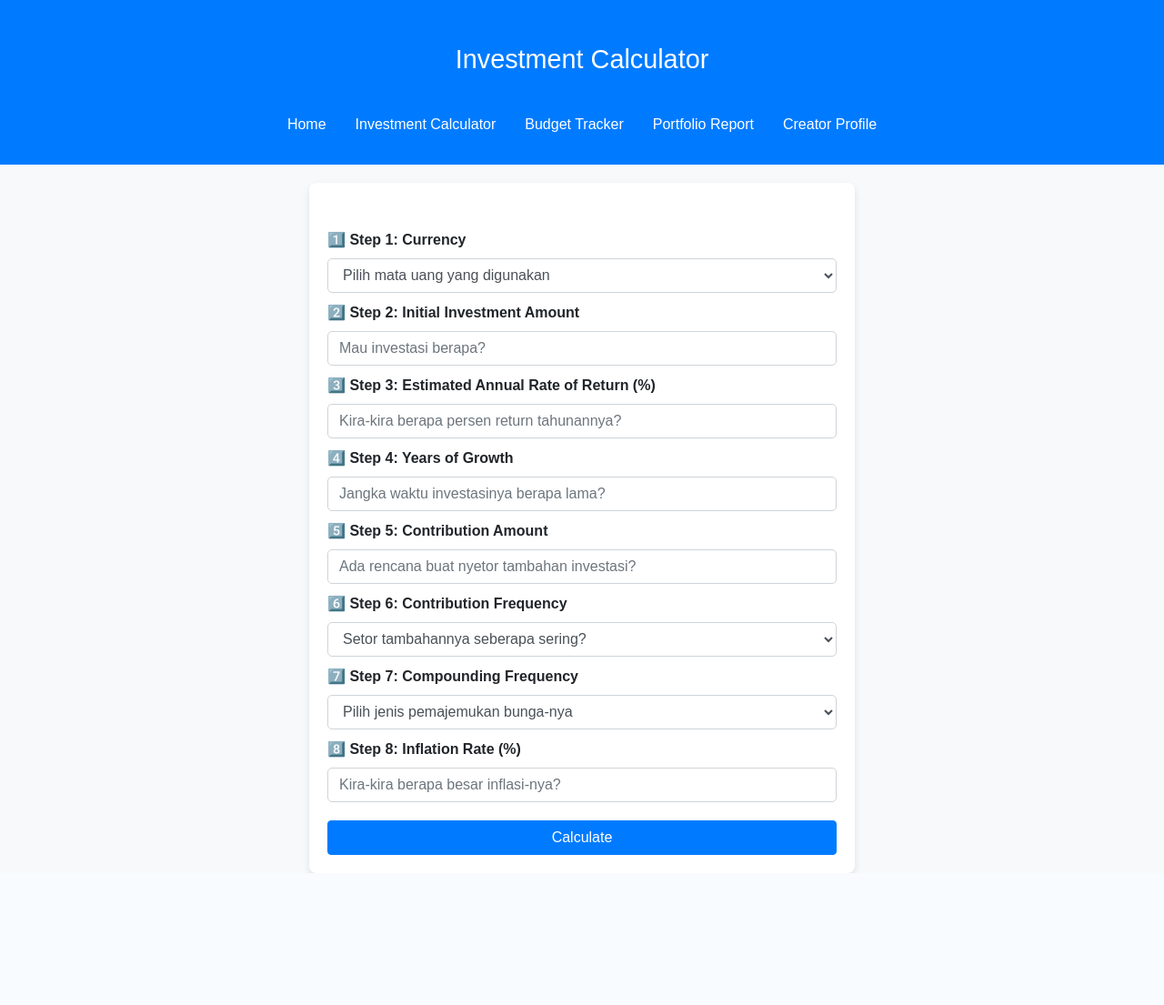
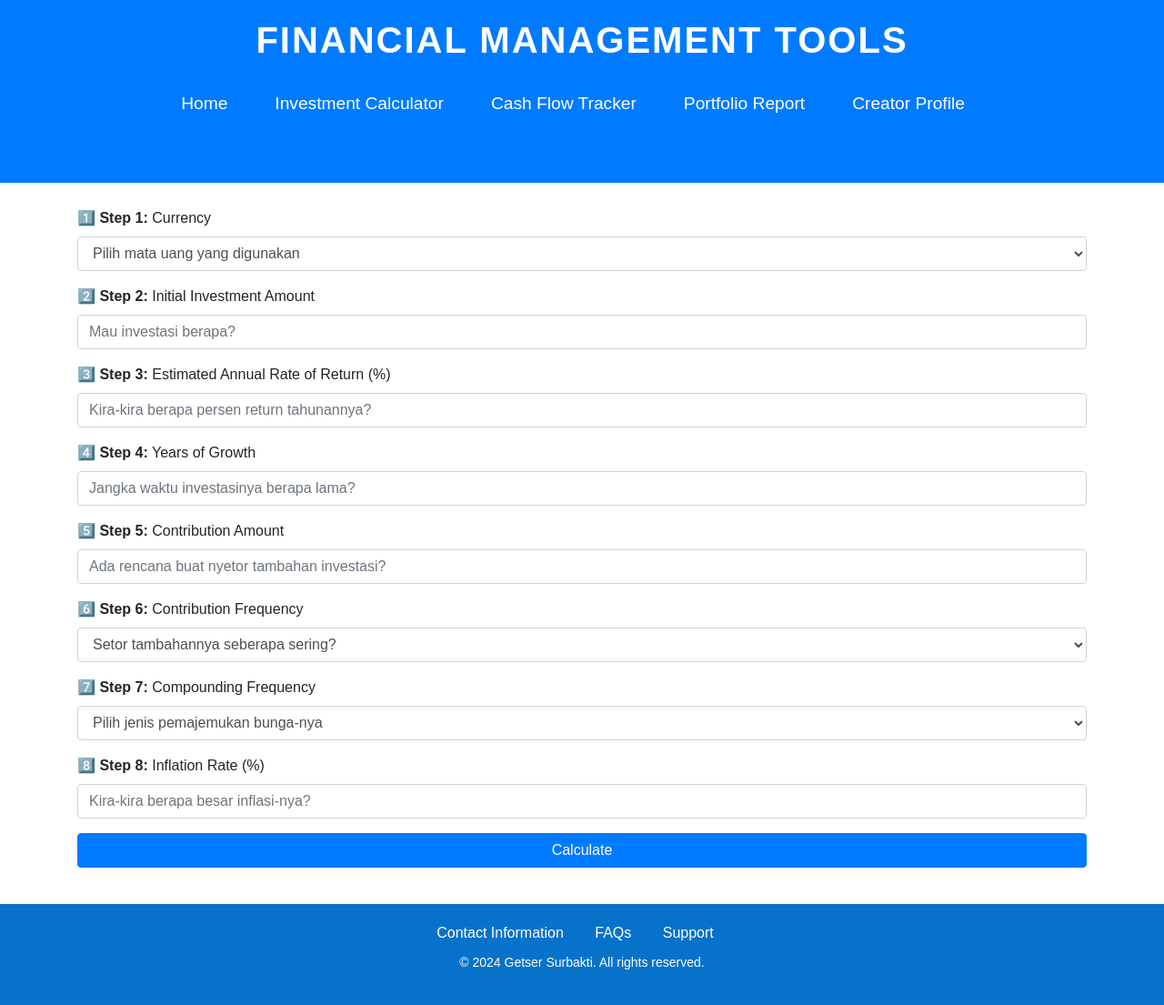
Before and after one commit to getser-surbakti/Investment-Calculator, a Flask app: page / in a window 1280 px wide. Shown: the whole page at 91% size. Before the commit the page ends 960 px from the top, so only its background shows below. Run offline with Flask 2, Linux system fonts and the light colour scheme; some libraries are stand-ins or nearby versions.

Commit message:
Upgraded the header

```diff
--- a/templates/index.html
+++ b/templates/index.html
@@ -1,90 +1,163 @@
 <!DOCTYPE html>
 <html lang="en">
+<head>
+    <meta charset="UTF-8">
+    <meta name="viewport" content="width=device-width, initial-scale=1.0">
+    <title>Financial Management Tools</title>
+    <link href="https://stackpath.bootstrapcdn.com/bootstrap/4.5.2/css/bootstrap.min.css" rel="stylesheet">
+</head>
+<body>
 
-<header class="bg-primary text-white text-center py-4">
-    <h1 class="bg-primary text-white text-center py-4">Investment Calculator</h1>
+<style>
+    /* General body styling */
+    body {
+        font-family: Arial, sans-serif;
+    }
+
+    /* Header styling */
+    header {
+        background-color: #007bff;
+        color: white;
+        padding: 20px 0;
+    }
+
+    /* Title Styling */
+    h1 {
+        font-size: 2.5rem;
+        font-weight: 600;
+        text-transform: uppercase;
+        letter-spacing: 2px;
+        margin-bottom: 20px;
+    }
+
+    /* Navbar Styling */
+    .nav-item {
+        margin-right: 20px;
+    }
+
+    /* Styling for navigation links */
+    .nav-link {
+        color: white;
+        font-size: 1.2rem;
+        text-decoration: none;
+        transition: color 0.3s ease;
+    }
+
+    .nav-link:hover {
+        color: #ffc107;
+    }
+
+    /* Responsive Navbar */
+    @media (max-width: 768px) {
+        .nav {
+            flex-direction: column;
+            text-align: center;
+        }
+
+        .nav-item {
+            margin-bottom: 10px;
+            margin-right: 0;
+        }
+
+        h1 {
+            font-size: 2rem;
+        }
+    }
+
+    /* Icon Styling */
+    .icon {
+        width: 50px;
+        height: 50px;
+        margin-right: 15px;
+    }
+
+    /* Section Styling */
+    section {
+        padding: 20px;
+        background-color: #f9f9f9;
+        border-radius: 8px;
+        box-shadow: 0 4px 6px rgba(0, 0, 0, 0.1);
+        margin-bottom: 30px;
+    }
+
+    h2 {
+        font-size: 1.8rem;
+        font-weight: 600;
+        color: #333;
+    }
+
+    .description-text {
+        font-size: 1rem;
+        color: #555;
+        line-height: 1.8;
+        margin-top: 15px;
+        text-align: justify;
+    }
+
+    /* Mobile-friendly Marquee */
+    marquee {
+        font-size: 1rem;
+        padding: 10px;
+        background-color: #007bff;
+        color: white;
+        margin-bottom: 20px;
+    }
+
+    /* Footer Styling */
+    footer {
+        background-color: #0772c9;
+        color: white;
+        padding: 20px;
+        text-align: center;
+    }
+
+    footer a {
+        color: white;
+        text-decoration: none;
+        margin-right: 15px;
+    }
+
+    footer a:hover {
+        text-decoration: underline;
+    }
+
+    footer p {
+        font-size: 0.875rem;
+        margin-top: 10px;
+    }
+
+</style>
+
+<header>
+    <div class="container">
+        <h1 class="text-center mb-4">Financial Management Tools</h1>
         <nav>
             <ul class="nav justify-content-center">
                 <li class="nav-item">
-                <a class="nav-link text-white" href="https://finance-management-tools-getser.vercel.app/public/homepage.html" target="_blank">Home</a>
+                    <a class="nav-link text-white" href="homepage.html">Home</a>
                 </li>
                 <li class="nav-item">
                     <a class="nav-link text-white" href="https://investmentcalculator-getser.vercel.app/" target="_blank">Investment Calculator</a>
                 </li>
                 <li class="nav-item">
-                <a class="nav-link text-white" href="https://finance-management-tools-getser.vercel.app/public/budget_tracker.html" target="_blank">Budget Tracker</a>
+                    <a class="nav-link text-white" href="budget_tracker.html">Cash Flow Tracker</a>
                 </li>
                 <li class="nav-item">
-                <a class="nav-link text-white" href="https://finance-management-tools-getser.vercel.app/public/portfolio_report.html" target="_blank">Portfolio Report</a>
+                    <a class="nav-link text-white" href="portfolio_report.html">Portfolio Report</a>
                 </li>
                 <li class="nav-item">
-                <a class="nav-link text-white" href="https://finance-management-tools-getser.vercel.app/public/creator_profile.html" target="_blank">Creator Profile</a> <!-- Link to the Creator Profile page -->
+                    <a class="nav-link text-white" href="creator_profile.html">Creator Profile</a>
                 </li>
             </ul>
         </nav>
+    </div>
 </header>
-<body>
-<head>
-    <meta charset="UTF-8">
-    <meta name="viewport" content="width=device-width, initial-scale=1.0">
-    <title>Investment Calculator</title>
-    <link rel="stylesheet" href="https://stackpath.bootstrapcdn.com/bootstrap/4.5.2/css/bootstrap.min.css">
-    <link href="https://stackpath.bootstrapcdn.com/bootstrap/4.5.2/css/bootstrap.min.css" rel="stylesheet">
-    <script src="https://code.jquery.com/jquery-3.5.1.slim.min.js"></script>
-    <script src="https://cdn.jsdelivr.net/npm/@popperjs/core@2.9.2/dist/umd/popper.min.js"></script>
-    <script src="https://stackpath.bootstrapcdn.com/bootstrap/4.5.2/js/bootstrap.min.js"></script>
-    <style>
-        /* Custom styling */
-        body {
-            font-family: Arial, sans-serif;
-            background-color: #f8f9fa;
-        }
-        .container {
-            max-width: 600px;
-            margin-top: 20px;
-            padding: 20px;
-            background-color: #fff;
-            border-radius: 8px;
-            box-shadow: 0 4px 8px rgba(0, 0, 0, 0.1);
-        }
-        h1 {
-            font-size: 1.8em;
-            margin-bottom: 10px;
-            color: #007bff;
-        }
-        .form-group {
-            margin-bottom: 10px;
-        }
-        .btn-block {
-            margin-top: 20px;
-        }
-        label {
-            font-weight: bold;
-        }
-        select.form-control, input.form-control {
-            border-radius: 5px;
-        }
-        /* Mobile responsiveness */
-        @media (max-width: 768px) {
-            .container {
-                margin-top: 10px;
-                padding: 15px;
-            }
-            h1 {
-                font-size: 2.6em;
-                font-weight: bold;
-            }
-            marquee {
-                font-size: 0.7em;
-                color: rgb(47, 116, 207);
-            }
-        }
-    </style>
-</head>
-</body>
+
+<!-- Marquee for Instagram Link -->
+<marquee direction="left">"Invest today, prosper tomorrow." - &#x2728; IG: @getsersurbakti-</marquee>
+
     <body>
         <div class="container">
-        <marquee direction="left">"Invest today, prosper tomorrow." - &#x2728; IG: @getsersurbakti-</marquee>
             <form method="POST">
                 <div class="form-group">
                     <label for="currency">1️⃣ <b>Step 1:</b> Currency</label>
@@ -145,7 +218,32 @@
                 </div>
 
                 <button type="submit" class="btn btn-primary btn-block">Calculate</button>
+                <div class="form-group">
+                    <label for="inflation_rate"></label>
+                </div>
             </form>
         </div>
     </body>
+
+<footer>
+    <nav>
+        <ul style="list-style-type: none; padding: 0; margin: 0;">
+            <li style="display: inline; margin-right: 15px;">
+                <a href="#contact">Contact Information</a>
+            </li>
+            <li style="display: inline; margin-right: 15px;">
+                <a href="#faqs">FAQs</a>
+            </li>
+            <li style="display: inline;">
+                <a href="#support">Support</a>
+            </li>
+        </ul>
+    </nav>
+    <p>&copy; 2024 Getser Surbakti. All rights reserved.</p>
+</footer>
+
+<script src="https://code.jquery.com/jquery-3.5.1.slim.min.js"></script>
+<script src="https://cdn.jsdelivr.net/npm/@popperjs/core@2.9.2/dist/umd/popper.min.js"></script>
+<script src="https://stackpath.bootstrapcdn.com/bootstrap/4.5.2/js/bootstrap.min.js"></script>
+</body>
 </html>
```
Also changed, not shown: templates/result.html (+169 -9 lines). Lines whose indentation alone changed are shown as unchanged.
